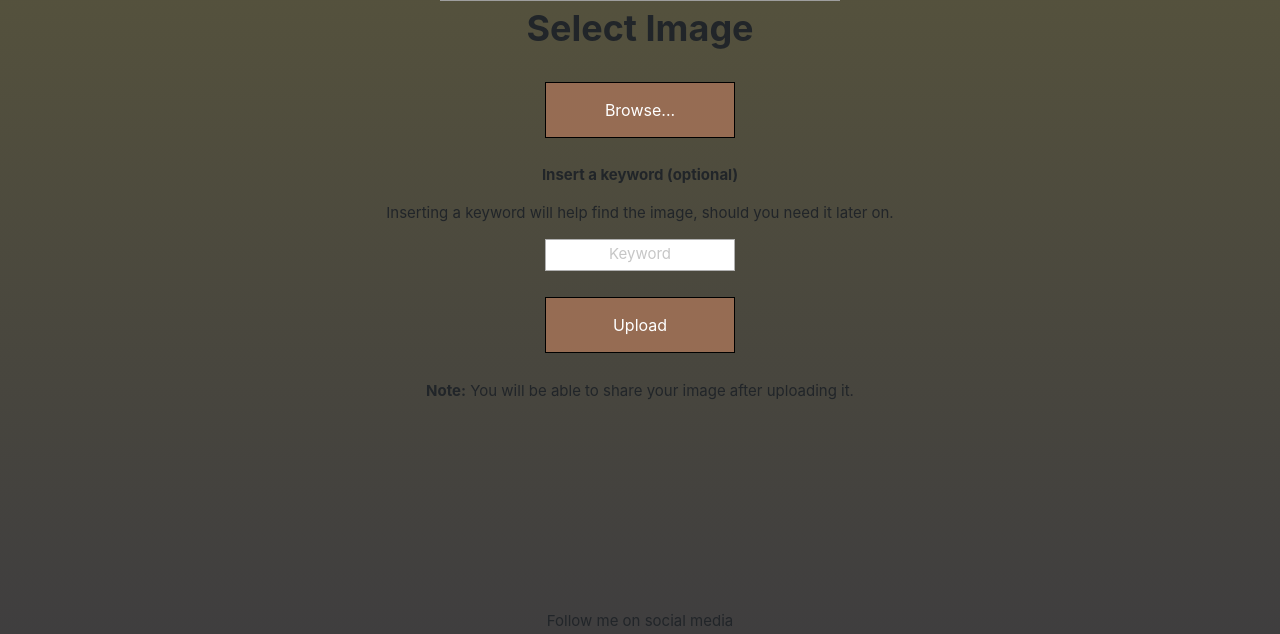
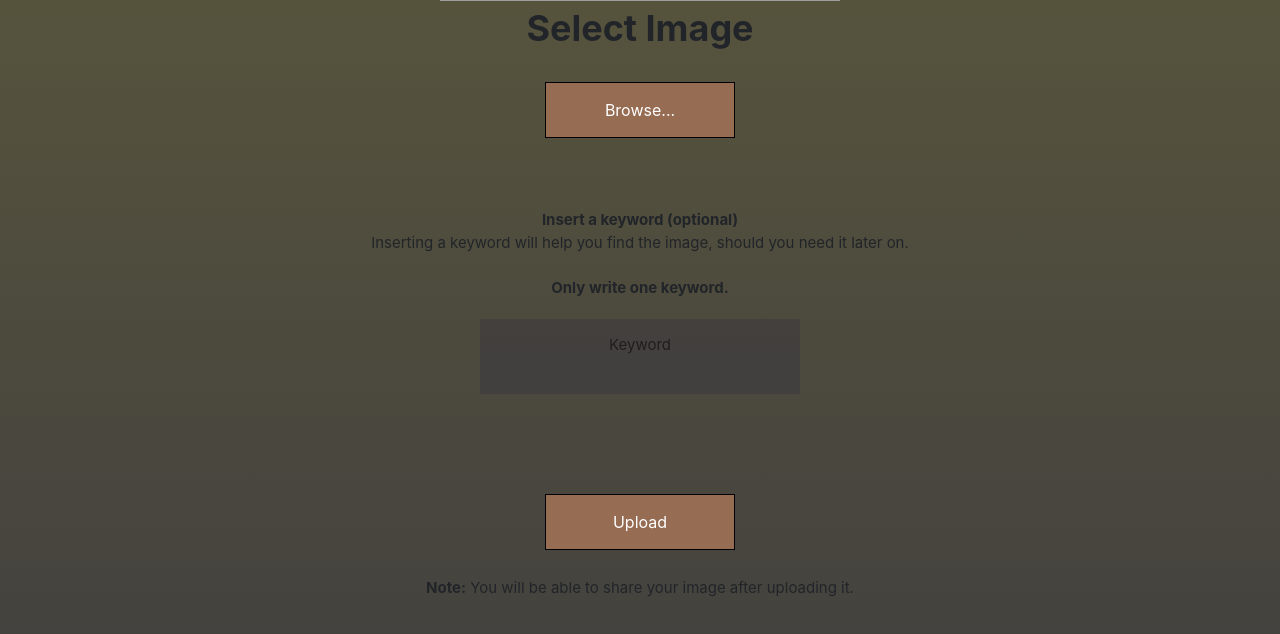
Before and after one commit to GabrielMares00/SITUE, a PHP site: page /uploads/image-uploader in a window 1280 px wide. Shown: the part 349-983 px from the top of the page. Run offline with PHP 8.4, Linux system fonts and the light colour scheme; grey boxes are pictures that could not be loaded.

Commit message:
Style changes

```diff
--- a/image-uploader.php
+++ b/image-uploader.php
@@ -31,7 +31,10 @@
     $db = mysqli_connect($servername, $username, $password, $database);
 
     // Get all the submitted data from the form
-    $sql = "INSERT INTO images (ORIGINAL_NAME, ID_NAME, IMAGE_PATH, KEYWORD) VALUES ('$filename', '$ID_name', '$folder', '$keyword')";
+    if (!(strcmp($keyword, "") == 0 || strcmp($keyword, " ") == 0))
+        $sql = "INSERT INTO images (ORIGINAL_NAME, ID_NAME, IMAGE_PATH, KEYWORD) VALUES ('$filename', '$ID_name', '$folder', '$keyword')";
+    else
+        $sql = "INSERT INTO images (ORIGINAL_NAME, ID_NAME, IMAGE_PATH) VALUES ('$filename', '$ID_name', '$folder')";
 
     // Execute query
     if ($filename != "")
@@ -145,6 +148,7 @@
     <link rel="stylesheet" href="https://cdn.jsdelivr.net/npm/bootstrap@4.5.3/dist/css/bootstrap.min.css">
     <link href="Style/index.css" rel="stylesheet">
     <link href="Style/image-uploader.css" rel="stylesheet">
+    <link href="Style/text-uploader.css" rel="stylesheet">
 
     <script src="https://cdnjs.cloudflare.com/ajax/libs/jquery/3.3.1/jquery.min.js"></script>
     <script src="Load-Nav-Bar.js"></script>
@@ -164,11 +168,10 @@
     <br>
     <input type="file" name="uploadimage" class="uploadbutton" id="selectedFile" accept="image/*" style="display: none;">
     <input type="button" value="Browse..." onclick="document.getElementById('selectedFile').click();">
-    <br><br>
-    <p><strong>Insert a keyword (optional)</strong></p>
-    <p>Inserting a keyword will help find the image, should you need it later on.</p>
-    <input type="text" placeholder="Keyword" name="keyword" style="max-width: 20vw; min-height: 1vh; text-align: center;"></textarea>
-    <br><br>
+    <br><br><br><br>
+    <p><strong>Insert a keyword (optional)</strong> <br> Inserting a keyword will help you find the image, should you need it later on.<br><br> <strong>Only write one keyword.</strong></p>
+    <textarea placeholder="Keyword" name="keyword" style="max-width: 25vw; min-height: 1vh; text-align: center;" pattern="[A-Za-z0-9()[]-=_+!@#$%^&*]+"></textarea>
+    <br><br><br><br>
     <input type="submit" name="upload" value="Upload">
     </form>
 
--- a/text-search.php
+++ b/text-search.php
@@ -49,7 +49,7 @@
               <h2>Write the keywords you are looking for</h2>
               <br>
               <br>
-              <textarea id="textwall" type="text" placeholder="Keyword" name="textwall" style="max-width: 20vw; min-height: 1vh; text-align: center;"></textarea>
+              <textarea id="textwall" type="text" placeholder="Keyword" name="textwall" style="max-width: 25vw; min-height: 1vh; text-align: center;"></textarea>
               <br>
               <br>
 
--- a/text-uploader.php
+++ b/text-uploader.php
@@ -159,19 +159,19 @@
 
               <label for="title"><b>Title</b></label>
               <br>
-              <textarea type="text" placeholder="Write your title (optional)" name="title" style="min-height: 2vh;"></textarea>
+              <textarea type="text" placeholder="Write your title (optional)" name="title" style="min-height: 2vh; text-align: center;"></textarea>
               <br>
               <br>
 
               <br><br>
               <p><strong>Insert a keyword (optional)</strong></p>
               <p>Inserting a keyword will help find the image, should you need it later on.</p>
-              <textarea id="textwall" type="text" placeholder="Keyword" name="keyword" style="max-width: 20vw; min-height: 1vh; text-align: center;"></textarea>
+              <textarea id="textwall" type="text" placeholder="Keyword" name="keyword" style="max-width: 25vw; min-height: 1vh; text-align: center;"></textarea>
               <br><br>
 
               <label for="textwall"><b>Text</b></label>
               <br>
-              <textarea id="textwall" type="text" placeholder="Write your text" name="textwall" style="min-height: 25vh;"></textarea>
+              <textarea id="textwall" type="text" placeholder="Write your text" name="textwall" style="min-height: 25vh; text-align: center;"></textarea>
               <br>
               <br>
 
```
